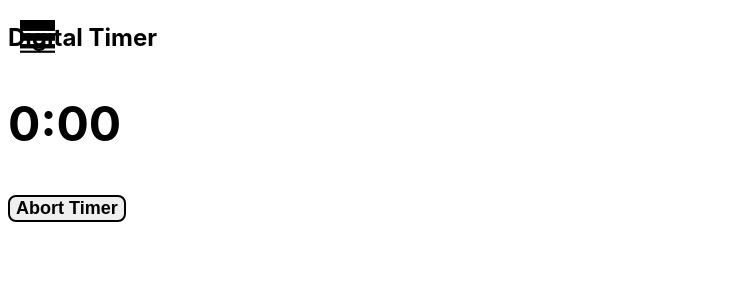
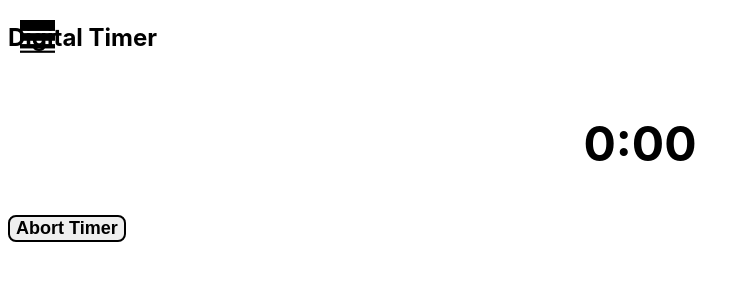
Before and after one commit to vickanS/Individuell-examination-interval-App-Victoria-Sten--senius-FE23, a React (Vite) app: page /digital-timer in a window 1280 px wide. Shown: the top 300 px of the page, without its empty margins (0-750 px from the left). Built offline with nearby package versions, Linux system fonts and the light colour scheme.

Commit message:
Added simple styling to the h1 tag

```diff
--- a/src/Styles/DigitalTimer.css
+++ b/src/Styles/DigitalTimer.css
@@ -0,0 +1,4 @@
+.timer-display {
+    display: flex;
+    justify-content: center;
+}
```
